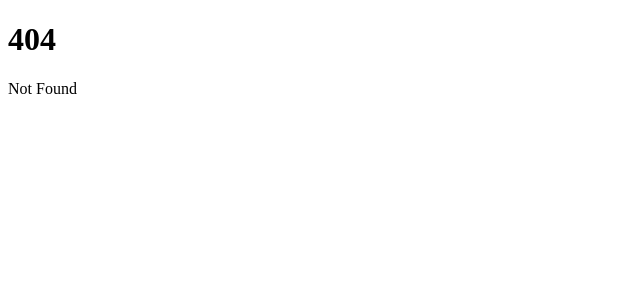
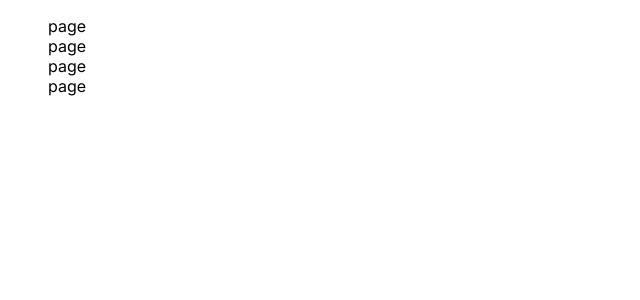
Before and after one commit to bit-web-1/project-26-1-CadenT49, a SvelteKit app in the folder project2/: page /about in a window 1280 px wide. Before the commit this address had no page. Shown: the top 300 px of the page, without its empty margins (0-640 px from the left). Built offline with nearby package versions, Linux system fonts and the light colour scheme.

Commit message:
started components for nav and footer, also removed need for env file

```diff
--- /dev/null
+++ b/project2/src/lib/components/Nav.svelte
@@ -0,0 +1,17 @@
+<ul>
+    <li><a href=""></a>page</li>
+    <li><a href=""></a>page</li>
+    <li><a href=""></a>page</li>
+    <li><a href=""></a>page</li>
+
+</ul>
+
+<style>
+    *{
+        font-family: 'Inter';
+    }
+    li{
+        text-decoration: none;
+        list-style: none;
+    }
+</style>
--- a/project2/src/routes/+layout.svelte
+++ b/project2/src/routes/+layout.svelte
@@ -1,11 +1,24 @@
 <script>
 	import favicon from '$lib/assets/favicon.svg';
+	import Nav from '$lib/components/Nav.svelte';
 
 	let { children } = $props();
 </script>
 
-<svelte:head>
-	<link rel="icon" href={favicon} />
-</svelte:head>
+<link rel="preconnect" href="https://fonts.googleapis.com">
+<link rel="preconnect" href="https://fonts.gstatic.com" crossorigin>
+<link href="https://fonts.googleapis.com/css2?family=Inter:ital,opsz,wght@0,14..32,100..900;1,14..32,100..900&family=Nanum+Myeongjo&display=swap" rel="stylesheet">
 
+<Nav/>
+
+<main>
 {@render children()}
+</main>
+
+
+
+<style>
+*{
+      font-family: 'Inter';
+    }
+</style>
--- a/project2/src/routes/+page.server.js
+++ b/project2/src/routes/+page.server.js
@@ -4,7 +4,7 @@ import {
   getUserTitles
 } from "psn-api";
 
-import { NPSSO } from "$env/static/private";
+const NPSSO = "Tp6exLOwxY9D0A6LRyBBi3bp6tJk9HI3B0vubIyKf72iGQ2A7PQk5OcwFNevuTKH"
 
 export async function load() {
   try {
--- a/project2/src/routes/+page.svelte
+++ b/project2/src/routes/+page.svelte
@@ -6,11 +6,7 @@
     const games = data.games ?? [];
 </script>
 
-<link rel="preconnect" href="https://fonts.googleapis.com">
-<link rel="preconnect" href="https://fonts.gstatic.com" crossorigin>
-<link href="https://fonts.googleapis.com/css2?family=Inter:ital,opsz,wght@0,14..32,100..900;1,14..32,100..900&family=Nanum+Myeongjo&display=swap" rel="stylesheet">
-
-<h1>Games</h1>
+<h2>Games</h2>
 
 <div class="games-grid">
     {#each games as game}
@@ -24,7 +20,4 @@
         grid-template-columns: repeat(5, 1fr);
         gap: 16px;
     }
-    *{
-      font-family: 'Inter';
-    }
 </style>
```
Also changed, not shown: project2/src/lib/components/Footer.svelte (added), project2/src/routes/about/+page.svelte (added).
